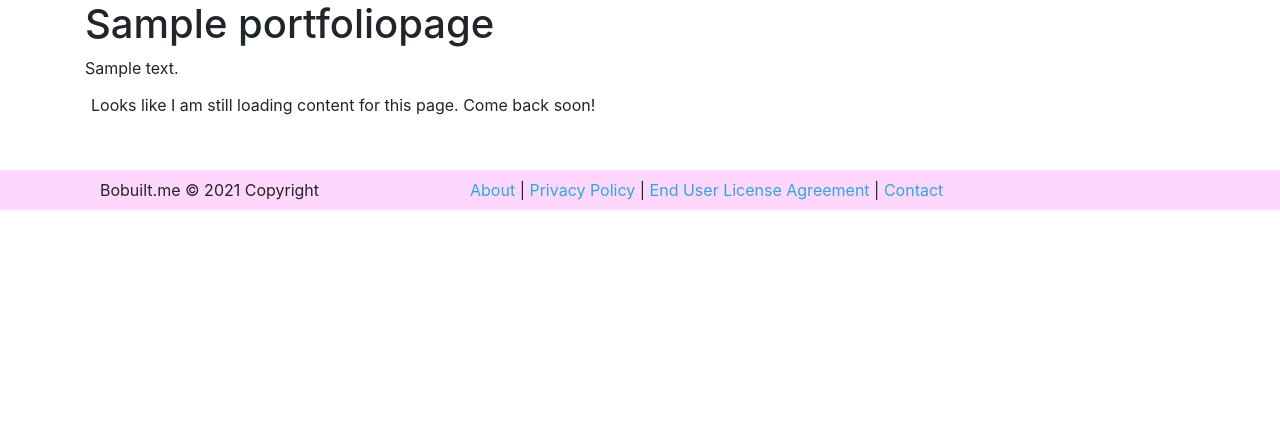
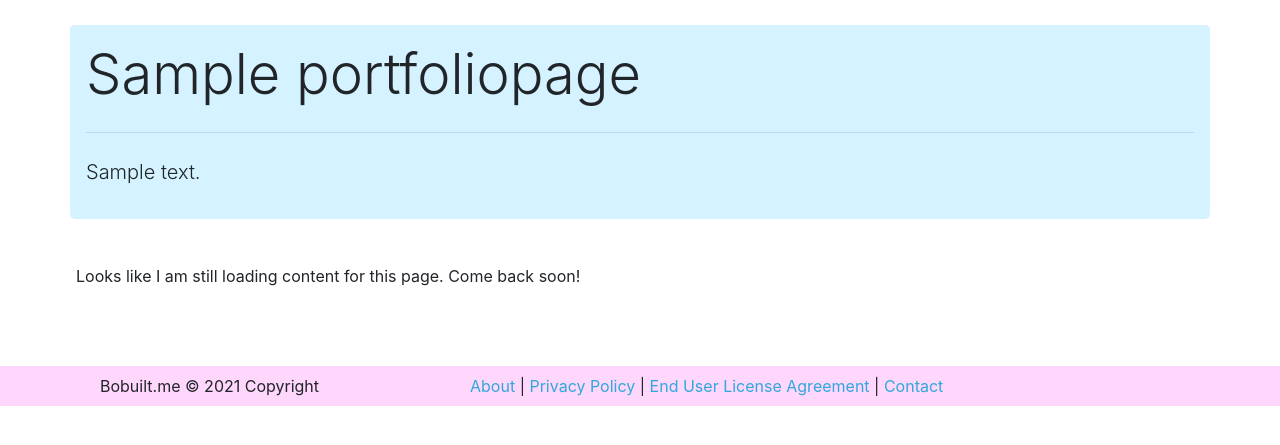
Before and after one commit to astromitts/bobuilt, a Django app: a page that uses templates/portfolio_category.html in a window 1280 px wide. Shown: the part 86-531 px from the top of the page. Run offline with Django 3.2, Linux system fonts and the light colour scheme; tables that the repository leaves empty hold one stand-in row (values such as "Sample post"); some libraries are stand-ins or nearby versions.

Commit message:
Some better styling & layout

```diff
--- a/static/app.css
+++ b/static/app.css
@@ -10,8 +10,13 @@
   background-color: #ffd6fc !important;
 }
 
-img.portfolio-image {
-  padding: 10px;
+.jumbotron {
+  padding: 1rem;
+  background-color: #d4f2ff;
+}
+
+.body {
+  padding: 25px 0px;
 }
 
 /*# sourceMappingURL=app.css.map */
--- a/templates/portfolio_category.html
+++ b/templates/portfolio_category.html
@@ -2,20 +2,22 @@
 {% load static %}
 
 {% block page_content %}
-<div class="row">
-	<div class="col"><h1>{{category.title}}</h1></div>
-</div>
-<div class="row">
-	<div class="col">{{category.description|safe}}</div>
+<div class="jumbotron">
+	<h1 class="display-4">{{category.title}}</h1>
+	<hr class="my-4">
+	<p class="lead">{{category.description|safe}}</p>
 </div>
 <div class="row">
 	{% if category.portfolioitem_set.count > 0 %}
 		{% for item in category.portfolioitem_set.all %}
-		<div class="col-3">
+		<div class="col-4">
 			<div class="card">
-				<img class="portfolio-image" src="/static/portfolio_images{{item.image.url}}" />
-				<p>{{item.title}}</p>
-				<p>Created: {{item.display_date}}</p>
+				<img class="card-img-top portfolio-image" src="/static/portfolio_images{{item.image.url}}" />
+				<div class="card-body">
+					<h5 class="card-title">{{item.title}}</h5>
+					<h6 class="card-subtitle mb-2 text-muted">Created: {{item.display_date}}</h6>
+					<p class="card-text">{{item.description|safe}}</p>
+				</div>
 			</div>
 		</div>
 		{% endfor %}
```
Also changed, not shown: static/_app.scss (+7 -2 lines), 1 other file.
